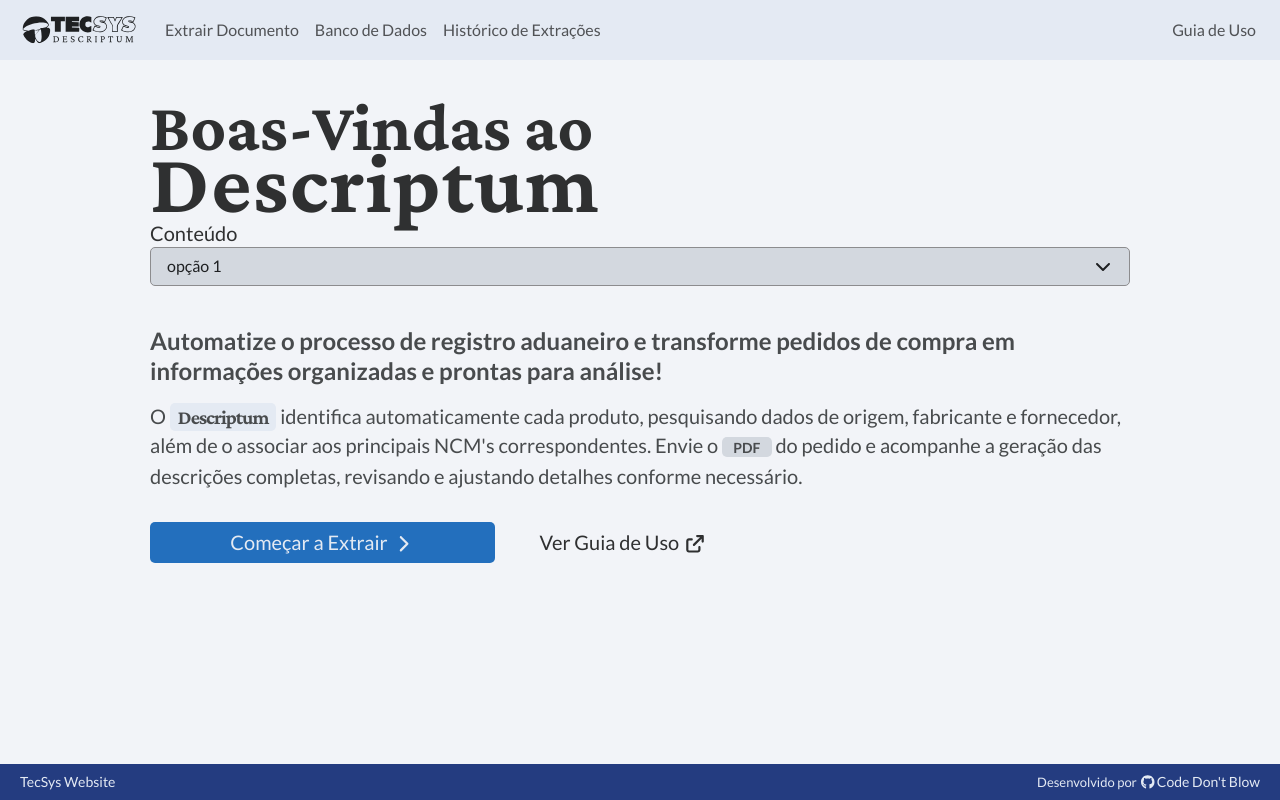
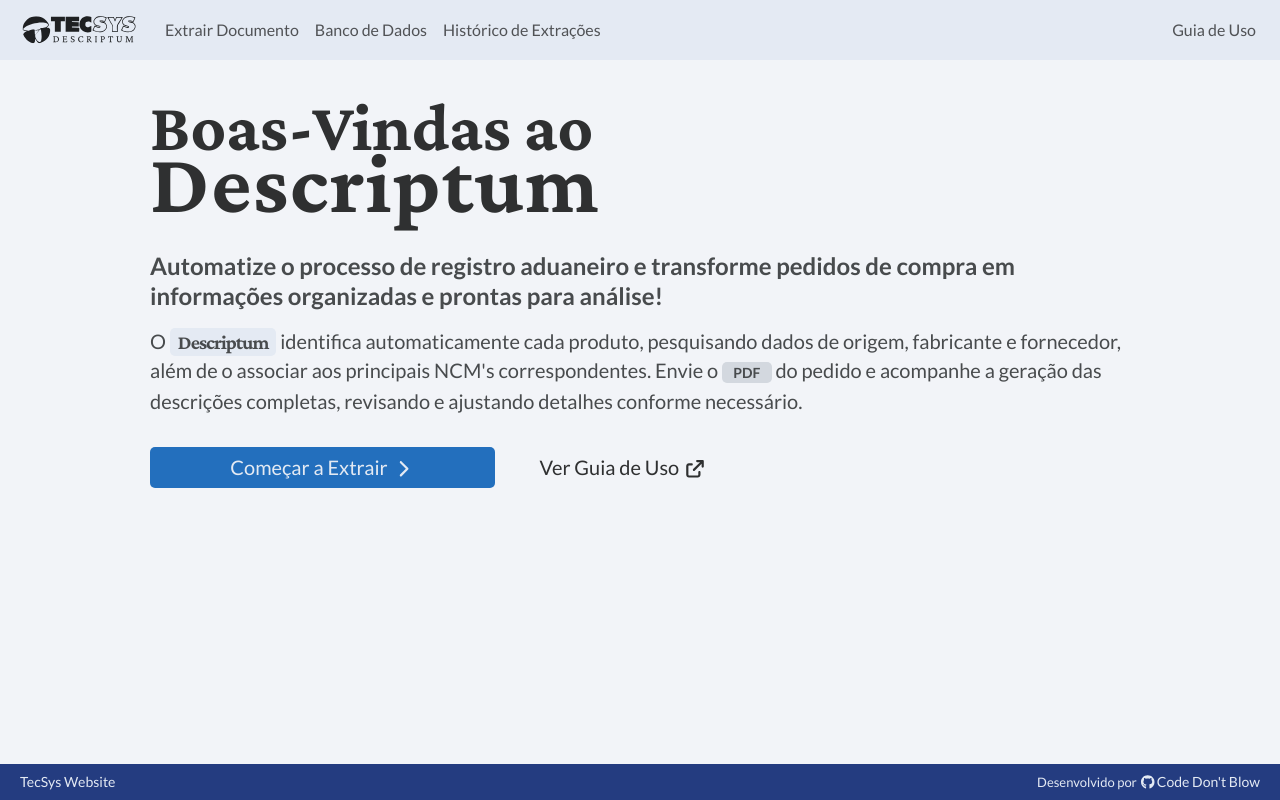
Before and after one commit to CodeDontBlow/Tecsys-frontend, a React (Vite) app: page / in a window 1280 px wide. Built offline with nearby package versions, Linux system fonts and the light colour scheme.

Commit message:
fix: retirando componente da homepage e arrumando erro de escrita no pr

```diff
--- a/src/pages/Homepage/Homepage.jsx
+++ b/src/pages/Homepage/Homepage.jsx
@@ -2,18 +2,13 @@
 import { FontAwesomeIcon } from '@fortawesome/react-fontawesome'
 import { faChevronRight , faArrowUpRightFromSquare } from '@fortawesome/free-solid-svg-icons'
 
-import Dropdown from '../../components/Input/Dropdown/Dropdown'
-
 function Homepage () {
-    const option = ['opção 1', 'opção 2', 'opção 3']
 
     return (
         <div className={`container-sm ${styles.container}`}>
             <h1 className={styles.title}>Boas-Vindas ao
                 <span className={styles.descriptum}>Descriptum</span>
             </h1>
-
-            <Dropdown label={'Conteúdo'} options={option}/>
 
             <div className={styles.textContainer}>
                 <p className={styles.mainText}>
```
